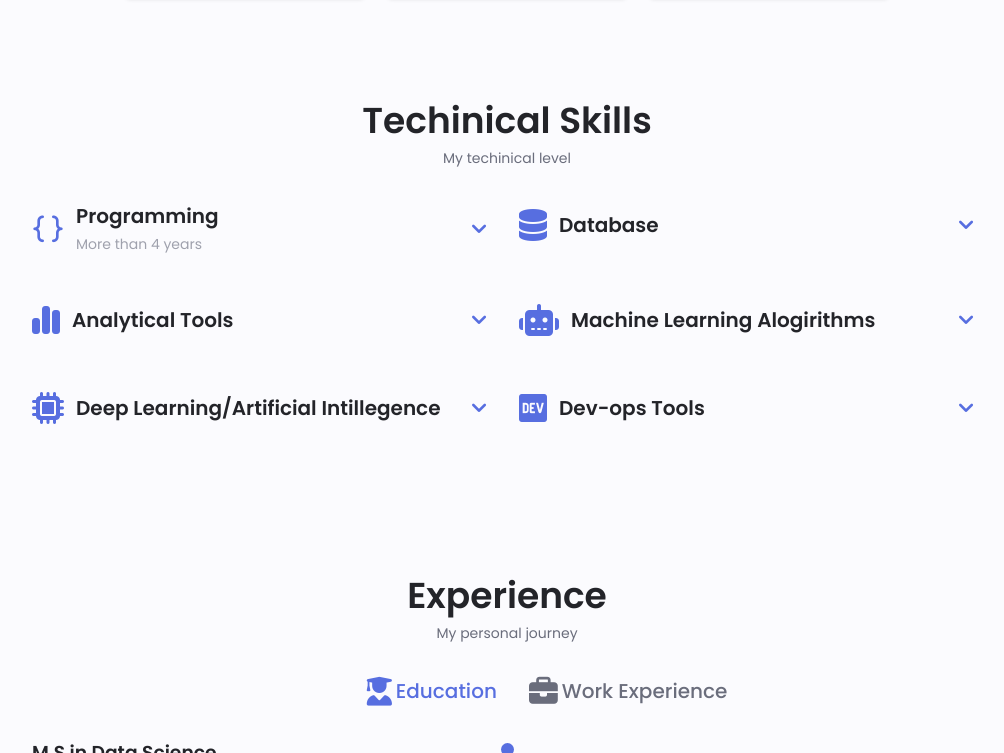
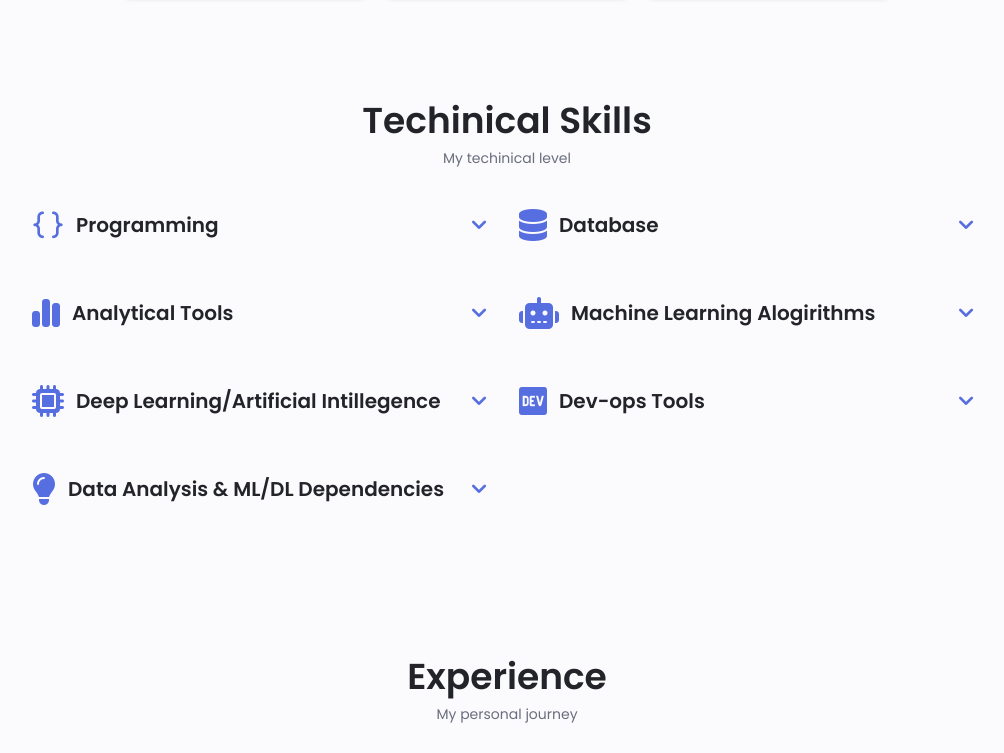
Before and after one commit to VivekaAryan/VivekAryan.github.io, a plain HTML site: page index.html in a window 1280 px wide. Shown: the part 1814-2567 px from the top of the page, without its empty margins (133-1137 px from the left). Drawn offline with nearby package versions, Linux system fonts and the light colour scheme.

Commit message:
Made changes to contact, skills, website title.

```diff
--- a/index.html
+++ b/index.html
@@ -14,7 +14,7 @@
         <!--==================== CSS ====================-->
         <link rel="stylesheet" href="assets/css/styles.css">
 
-        <title>Responsive Portfolio Website</title>
+        <title>Vivek Aryan Portfolio</title>
     </head>
     <body>
         <!--==================== HEADER ====================-->
@@ -142,7 +142,7 @@
                             <i class="fa-solid fa-phone contact__icon"></i>
 
                             <div>
-                                <h3 class="contact__title">Call Me</h3>
+                                <h3 class="contact__title">Contact</h3>
                                 <span class="contact__subtitle">+1 (346) 303-8568</span>
                             </div>
                         </div>
@@ -280,7 +280,7 @@
 
                                 <div>
                                     <h1 class="skills__title">Programming</h1>
-                                    <span class="skills__subtitle">More than 4 years</span>
+                                    <!-- <span class="skills__subtitle">More than 4 years</span> -->
                                 </div>
 
                                 <i class="uil uil-angle-down skills__arrow"></i>
@@ -300,31 +300,41 @@
 
                                 <div class="skills__data">
                                     <div class="skills__titles">
-                                        <h3 class="skills__name">HTML</h3>
-                                        <span class="skills__number">Intermediate</span>
+                                        <h3 class="skills__name">PyTorch</h3>
+                                        <span class="skills__number">Advanced</span>
                                     </div>
                                     <div class="skills__bar">
-                                        <span class="skills__percentage skills__50"></span>
+                                        <span class="skills__percentage skills__100"></span>
+                                    </div>
+                                </div>
+
+                                <div class="skills__data">
+                                    <div class="skills__titles">
+                                        <h3 class="skills__name">HTML</h3>
+                                        <span class="skills__number">Proficient</span>
+                                    </div>
+                                    <div class="skills__bar">
+                                        <span class="skills__percentage skills__75"></span>
                                     </div>
                                 </div>
 
                                 <div class="skills__data">
                                     <div class="skills__titles">
                                         <h3 class="skills__name">CSS</h3>
-                                        <span class="skills__number">Intermediate</span>
+                                        <span class="skills__number">Proficient</span>
                                     </div>
                                     <div class="skills__bar">
-                                        <span class="skills__percentage skills__50"></span>
+                                        <span class="skills__percentage skills__75"></span>
                                     </div>
                                 </div>
 
                                 <div class="skills__data">
                                     <div class="skills__titles">
                                         <h3 class="skills__name">JavaScript</h3>
-                                        <span class="skills__number">Intermediate</span>
+                                        <span class="skills__number">Proficient</span>
                                     </div>
                                     <div class="skills__bar">
-                                        <span class="skills__percentage skills__50"></span>
+                                        <span class="skills__percentage skills__75"></span>
                                     </div>
                                 </div>
 
@@ -654,6 +664,73 @@
                                     </div>
                                     <div class="skills__bar">
                                         <span class="skills__percentage skills__75"></span>
+                                    </div>
+                                </div>
+
+                            </div>
+                        </div>
+                    </div>
+
+                    <div>
+                        <!-- =========================== Skills 7 ========================== -->
+                        <div class="skills__content skills__close">
+                            <div class="skills__header">
+                                <i class="fa-solid fa-lightbulb skills__icon"></i>
+
+                                <div>
+                                    <h1 class="skills__title">Data Analysis & ML/DL Dependencies</h1>
+                                    <!-- <span class="skills_subtitle">More than 4 years</span> -->
+                                </div>
+
+                                <i class="uil uil-angle-down skills__arrow"></i>
+                            </div>
+                            <div class="skills__list grid">
+
+                                <div class="skills__data">
+                                    <div class="skills__titles">
+                                        <h3 class="skills__name">Numpy</h3>
+                                    </div>
+                                </div>
+
+                                <div class="skills__data">
+                                    <div class="skills__titles">
+                                        <h3 class="skills__name">Pandas</h3>
+                                    </div>
+                                </div>
+
+                                <div class="skills__data">
+                                    <div class="skills__titles">
+                                        <h3 class="skills__name">SQL</h3>
+                                    </div>
+                                </div>
+
+                                <div class="skills__data">
+                                    <div class="skills__titles">
+                                        <h3 class="skills__name">OpenCV</h3>
+                                    </div>
+                                </div>
+
+                                <div class="skills__data">
+                                    <div class="skills__titles">
+                                        <h3 class="skills__name">Pillow</h3>
+                                    </div>
+                                </div>
+
+                                <div class="skills__data">
+                                    <div class="skills__titles">
+                                        <h3 class="skills__name">Tensorflow</h3>
+                                    </div>
+                                </div>
+
+                                <div class="skills__data">
+                                    <div class="skills__titles">
+                                        <h3 class="skills__name">Pytorch</h3>
+                                    </div>
+                                </div>
+
+                                <div class="skills__data">
+                                    <div class="skills__titles">
+                                        <h3 class="skills__name">Scikit-Learn</h3>
                                     </div>
                                 </div>
 
```
